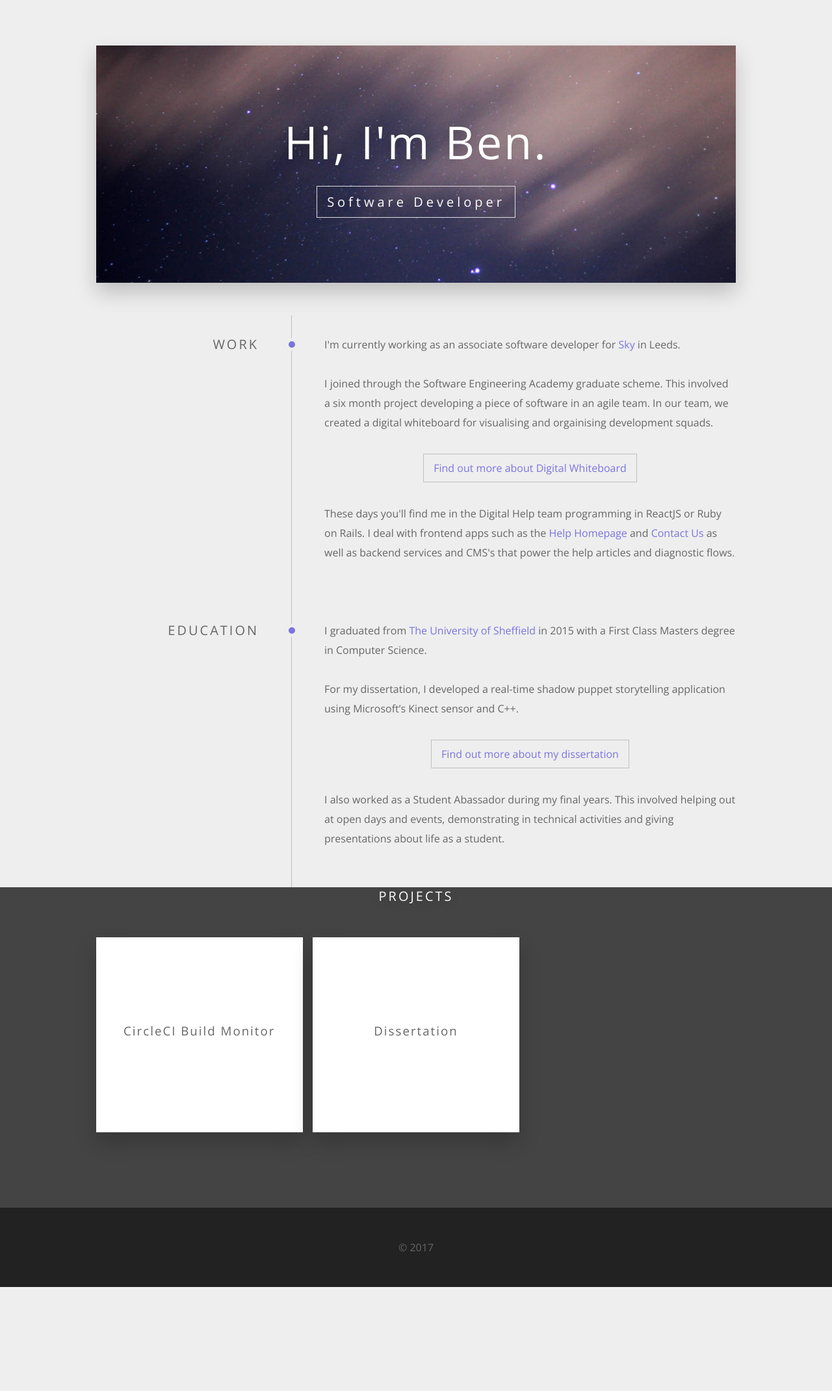
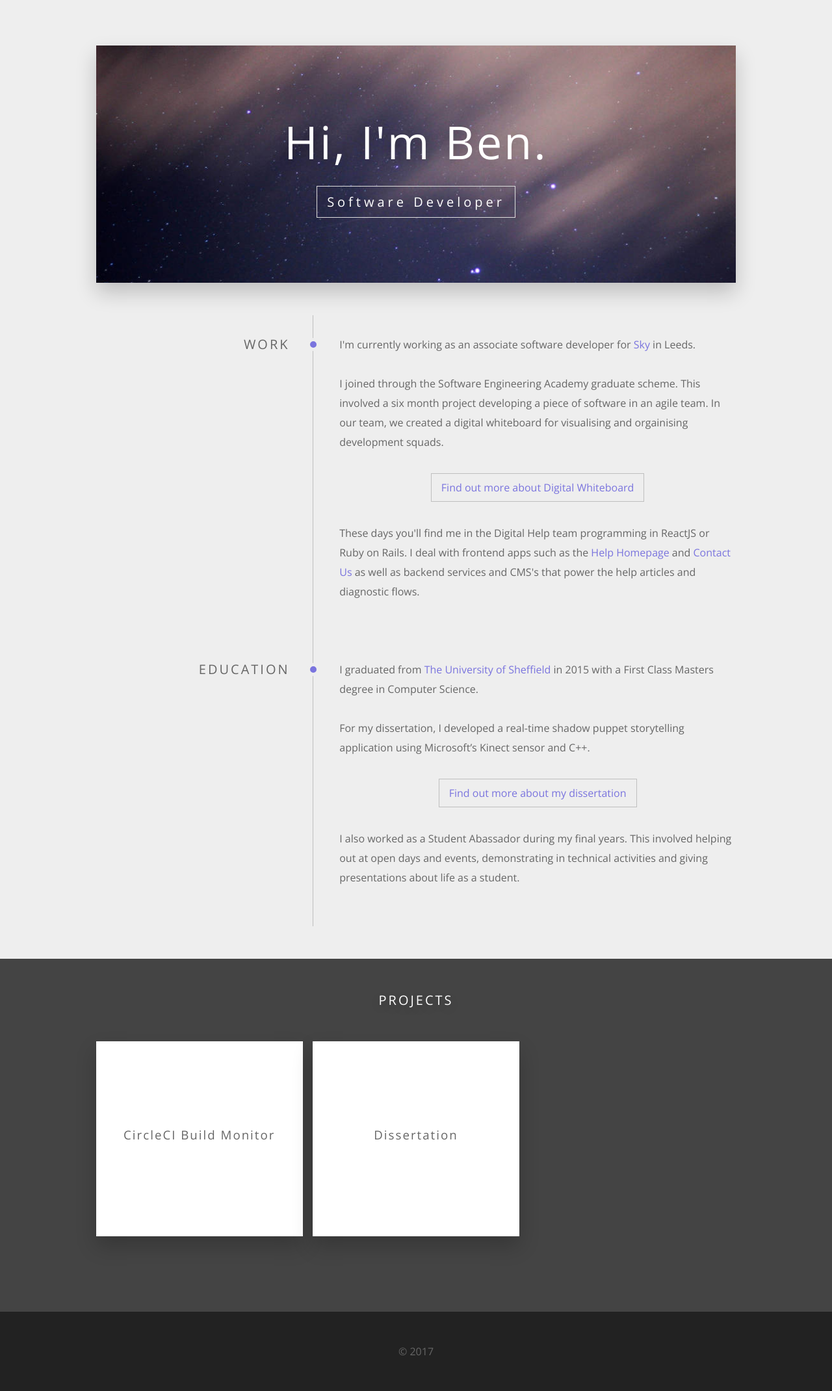
Before and after one commit to benjy2429/benjy2429.github.io, a Jekyll site: the page built from index.html, in a window 1280 px wide. Shown: the whole page at 65% size. Built offline with Jekyll 4.4.1, drawn with Linux system fonts in a browser that asks for light colours; before the commit the page ends 1980 px from its top, so only the background shows below that.

Commit message:
Refactor timeline to use the grid system

```diff
--- a/_includes/section.html
+++ b/_includes/section.html
@@ -1,10 +1,12 @@
 {% assign data=include.data_file %}
 <section class="section">
-  <aside class="sidebar">
+
+  <div class="row">
+    <div class="sidebar col col-4">
       <h2>{{ data.section_title }}</h2>
-  </aside>
+    </div>
 
-  <article class="content">
+    <div class="content col col-8">
       <div class="point"></div>
       {% for element in data.content %}
 
@@ -17,5 +19,6 @@
         {% endif %}
 
       {% endfor %}
-  </article>
+    </div>
+  </div>
 </section>
--- a/_sass/_grid.scss
+++ b/_sass/_grid.scss
@@ -30,6 +30,10 @@ $single-column-width: (100 - ($margin * ($max-columns - 1))) / $max-columns;
   margin-right: $margin;
 }
 
+.row > .col:last-of-type {
+  margin-right: 0;
+}
+
 @for $i from 1 through $max-columns {
 
   $column-width: ($single-column-width * $i) + ($margin * ($i - 1));
--- a/_sass/_projects.scss
+++ b/_sass/_projects.scss
@@ -1,7 +1,7 @@
 .projects {
   clear: both;
   background-color: $body-color-dark;
-  padding-bottom: 50px;
+  padding: 50px 0;
 
   h2 {
     text-align: center;
--- a/_sass/_section.scss
+++ b/_sass/_section.scss
@@ -1,22 +1,18 @@
-$sidebar-width: 250px;
-$spacing: 50px;
+$spacing: 20px;
 
 .section {
-  clear: both;
   line-height: 30px;
 
   .sidebar,
   .content {
-    float: left;
     vertical-align: top;
     padding: 30px 0;
     font-weight: 300;
   }
 
   .sidebar {
-    width: $sidebar-width;
     text-align: right;
-    margin-right: $spacing;
+    padding-right: $spacing;
 
     h2 {
       font-size: 20px;
@@ -27,11 +23,10 @@ $spacing: 50px;
   }
 
   .content {
-    width: $container-width - $sidebar-width - $spacing;
     border-left: 1px solid $shadow-color;
-    padding-left: $spacing;
+    padding-left: $spacing * 2;
     font-size: 16px;
-    position: relative;
+    margin-bottom: 0;
 
     .point {
       position: absolute;
```
Lines whose indentation alone changed are shown as unchanged.
